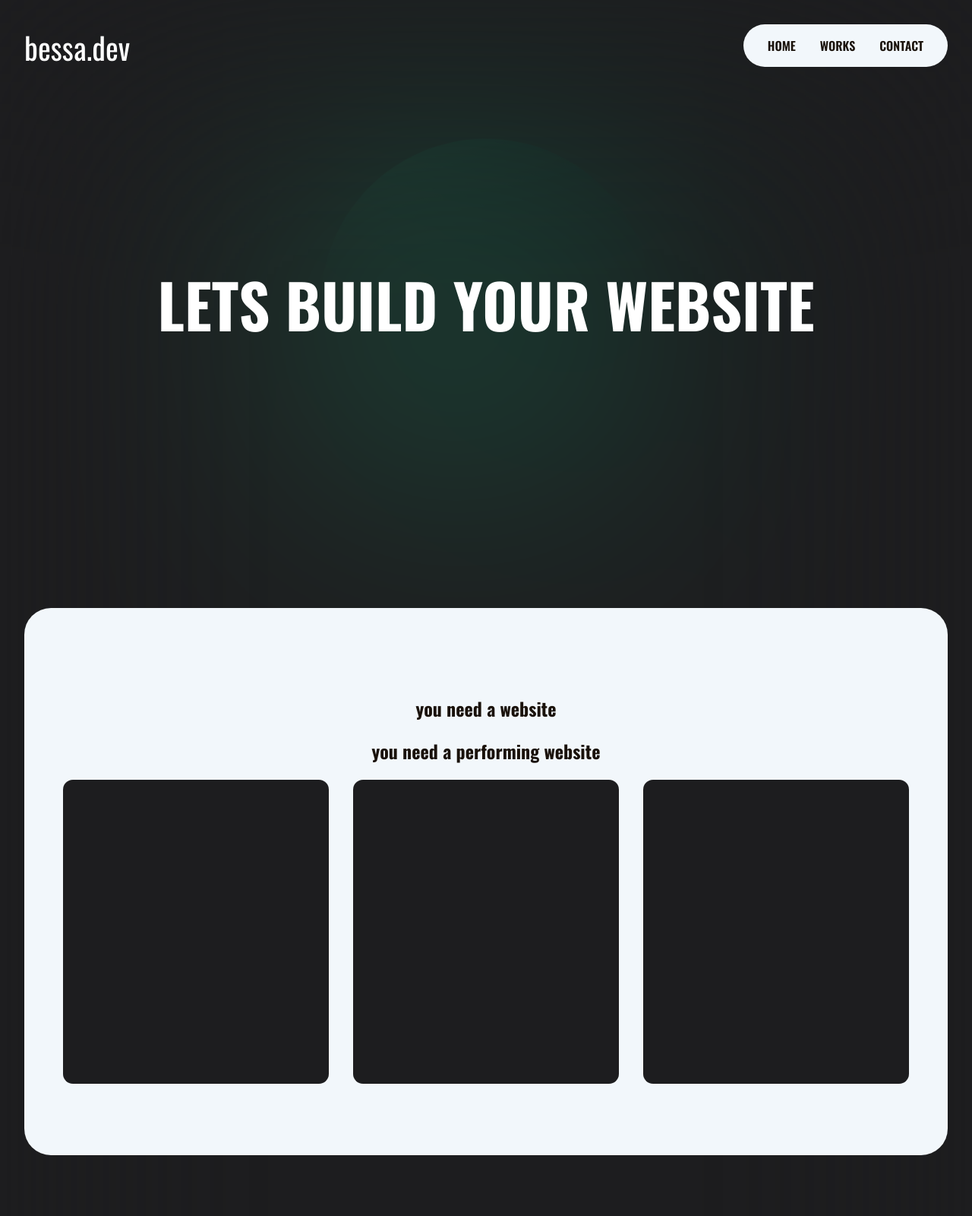
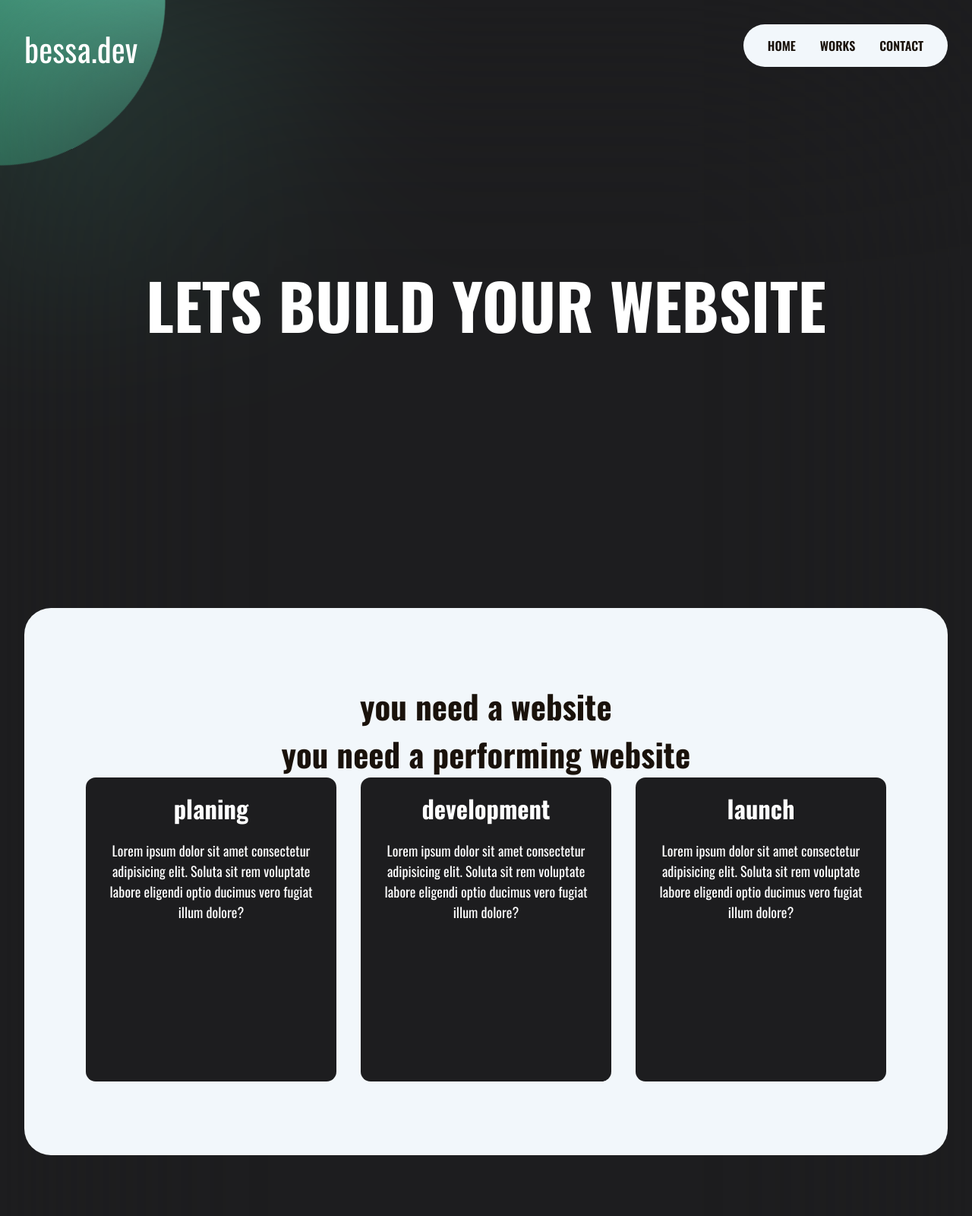
Before and after one commit to rnldbss/bessa-studio-v0.1, a Gatsby site: page / in a window 1280 px wide. Shown: the top 1600 px of the page at 76% size. Built offline with nearby package versions, Linux system fonts and the light colour scheme; Gatsby itself is replaced by a stand-in of ours.

Commit message:
all barebone e flesh from bessa.dev website, lets see if it looks good

```diff
--- a/gatsby-config.js
+++ b/gatsby-config.js
@@ -14,5 +14,10 @@ module.exports = {
     description: `Lets build your website`,
     author: `Ronald Bessa, bessa.creative.dev@gmail.com`,
   },
-  plugins: [],
+
+  plugins: [
+    `gatsby-plugin-image`,
+    `gatsby-plugin-sharp`,
+    `gatsby-transformer-sharp`,
+  ],
 };
--- a/src/components/Blob.js
+++ b/src/components/Blob.js
@@ -1,11 +1,16 @@
-import React, { useEffect, useRef } from "react";
+import React, { useEffect, useRef, useState } from "react";
 import { gsap } from "gsap";
 import { blob } from "../styles/blob.module.css";
 
 const Blob = () => {
+  const [viewportSize, setViewportSize] = useState({
+    width: 0,
+    height: 0,
+  });
+
   const ballRef = useRef(null);
-  const pos = useRef({ x: window.innerWidth / 2, y: window.innerHeight / 2 });
-  const mouse = useRef({ x: pos.current.x, y: pos.current.y });
+  const pos = useRef({ x: 0, y: 0 });
+  const mouse = useRef({ x: 0, y: 0 });
   const speed = 0.04;
 
   const fpms = 60 / 1000;
@@ -26,7 +31,14 @@ const Blob = () => {
       mouse.current.y = e.y;
     };
 
-    window.addEventListener("mousemove", handleMouseMove);
+    if (typeof window !== "undefined") {
+      window.addEventListener("mousemove", handleMouseMove);
+
+      setViewportSize({
+        width: window.innerWidth,
+        height: window.innerHeight,
+      });
+    }
 
     const updateAnimation = (time, deltaTime) => {
       const delta = deltaTime * fpms;
@@ -40,13 +52,147 @@ const Blob = () => {
 
     gsap.ticker.add(updateAnimation);
 
+    const handleResize = () => {
+      if (typeof window !== "undefined") {
+        setViewportSize({
+          width: window.innerWidth,
+          height: window.innerHeight,
+        });
+      }
+    };
+
+    if (typeof window !== "undefined") {
+      window.addEventListener("resize", handleResize);
+    }
+
     return () => {
-      window.removeEventListener("mousemove", handleMouseMove);
-      gsap.ticker.remove(updateAnimation);
+      if (typeof window !== "undefined") {
+        window.removeEventListener("mousemove", handleMouseMove);
+        gsap.ticker.remove(updateAnimation);
+        window.removeEventListener("resize", handleResize);
+      }
     };
   }, []);
+
+  useEffect(() => {
+    pos.current.x = viewportSize.width / 2;
+    pos.current.y = viewportSize.height / 2;
+  }, [viewportSize]);
 
   return <div className={blob} ref={ballRef} />;
 };
 
 export default Blob;
+
+// const Blob = () => {
+//   const [viewportSize, setViewportSize] = useState({
+//     width: window.innerWidth,
+//     height: window.innerHeight,
+//   });
+
+//   const ballRef = useRef(null);
+//   const pos = useRef({ x: viewportSize.width / 2, y: viewportSize.height / 2 });
+//   const mouse = useRef({ x: pos.current.x, y: pos.current.y });
+//   const speed = 0.04;
+
+//   const fpms = 60 / 1000;
+
+//   useEffect(() => {
+//     gsap.to(ballRef.current, {
+//       rotation: "+=360",
+//       duration: 25,
+//       repeat: -1,
+//     });
+
+//     const ball = ballRef.current;
+//     const xSet = gsap.quickSetter(ball, "x", "px");
+//     const ySet = gsap.quickSetter(ball, "y", "px");
+
+//     const handleMouseMove = (e) => {
+//       mouse.current.x = e.x;
+//       mouse.current.y = e.y;
+//     };
+
+//     window.addEventListener("mousemove", handleMouseMove);
+
+//     const updateAnimation = (time, deltaTime) => {
+//       const delta = deltaTime * fpms;
+//       const dt = 1.0 - Math.pow(1.0 - speed, delta);
+
+//       pos.current.x += (mouse.current.x - pos.current.x) * dt;
+//       pos.current.y += (mouse.current.y - pos.current.y) * dt;
+//       xSet(pos.current.x);
+//       ySet(pos.current.y);
+//     };
+
+//     gsap.ticker.add(updateAnimation);
+
+//     const handleResize = () => {
+//       setViewportSize({
+//         width: window.innerWidth,
+//         height: window.innerHeight,
+//       });
+//     };
+
+//     window.addEventListener("resize", handleResize);
+
+//     return () => {
+//       window.removeEventListener("mousemove", handleMouseMove);
+//       gsap.ticker.remove(updateAnimation);
+//       window.removeEventListener("resize", handleResize);
+//     };
+//   }, []);
+
+//   return <div className={blob} ref={ballRef} />;
+// };
+
+// export default Blob;
+
+// const Blob = () => {
+//   const ballRef = useRef(null);
+//   const pos = useRef({ x: window.innerWidth / 2, y: window.innerHeight / 2 });
+//   const mouse = useRef({ x: pos.current.x, y: pos.current.y });
+//   const speed = 0.04;
+
+//   const fpms = 60 / 1000;
+
+//   useEffect(() => {
+//     gsap.to(ballRef.current, {
+//       rotation: "+=360",
+//       duration: 25,
+//       repeat: -1,
+//     });
+
+//     const ball = ballRef.current;
+//     const xSet = gsap.quickSetter(ball, "x", "px");
+//     const ySet = gsap.quickSetter(ball, "y", "px");
+
+//     const handleMouseMove = (e) => {
+//       mouse.current.x = e.x;
+//       mouse.current.y = e.y;
+//     };
+
+//     window.addEventListener("mousemove", handleMouseMove);
+
+//     const updateAnimation = (time, deltaTime) => {
+//       const delta = deltaTime * fpms;
+//       const dt = 1.0 - Math.pow(1.0 - speed, delta);
+
+//       pos.current.x += (mouse.current.x - pos.current.x) * dt;
+//       pos.current.y += (mouse.current.y - pos.current.y) * dt;
+//       xSet(pos.current.x);
+//       ySet(pos.current.y);
+//     };
+
+//     gsap.ticker.add(updateAnimation);
+
+//     return () => {
+//       window.removeEventListener("mousemove", handleMouseMove);
+//       gsap.ticker.remove(updateAnimation);
+//     };
+//   }, []);
+
+//   return <div className={blob} ref={ballRef} />;
+// };
+
+// export default Blob;
--- a/src/components/Layout.js
+++ b/src/components/Layout.js
@@ -2,7 +2,7 @@ import React from "react";
 import Navbar from "./Navbar";
 import Blob from "./Blob";
 import Footer from "./Footer";
-import { Lenis as ReactLenis, useLenis } from "@studio-freight/react-lenis";
+import { Lenis as ReactLenis } from "@studio-freight/react-lenis";
 
 import "../styles/global.css";
 
--- a/src/components/Services.js
+++ b/src/components/Services.js
@@ -14,9 +14,32 @@ function Services() {
         <h2>you need a performing website</h2>
       </div>
       <div className={cardWrapper}>
-        <div className={card}></div>
-        <div className={card}></div>
-        <div className={card}></div>
+        <div className={card}>
+          <h3>planing</h3>
+          <p>
+            Lorem ipsum dolor sit amet consectetur adipisicing elit. Soluta sit
+            rem voluptate labore eligendi optio ducimus vero fugiat illum
+            dolore?
+          </p>
+        </div>
+        <div className={card}>
+          {" "}
+          <h3>development</h3>
+          <p>
+            Lorem ipsum dolor sit amet consectetur adipisicing elit. Soluta sit
+            rem voluptate labore eligendi optio ducimus vero fugiat illum
+            dolore?
+          </p>
+        </div>
+        <div className={card}>
+          {" "}
+          <h3>launch</h3>
+          <p>
+            Lorem ipsum dolor sit amet consectetur adipisicing elit. Soluta sit
+            rem voluptate labore eligendi optio ducimus vero fugiat illum
+            dolore?
+          </p>
+        </div>
       </div>
     </section>
   );
--- a/src/components/Works.js
+++ b/src/components/Works.js
@@ -30,7 +30,7 @@ function Works() {
               category <br /> retreat
             </p>
           </div>
-          <a href="">VISIT EDENSANCTUARY.SO</a>
+          <a href="https://www.plantcopy.com">VISIT EDENSANCTUARY.SO</a>
         </div>
         <div className={cardImg}></div>
       </div>
@@ -54,7 +54,7 @@ function Works() {
               category <br /> portfolio/blog
             </p>
           </div>
-          <a href="">VISIT PLANTCOPY.COM</a>
+          <a href="https://www.plantcopy.com">VISIT PLANTCOPY.COM</a>
         </div>
         <div className={cardImg}></div>
       </div>
--- a/src/styles/blob.module.css
+++ b/src/styles/blob.module.css
@@ -9,7 +9,7 @@
   aspect-ratio: 1;
   border-radius: 50%;
 
-  background: linear-gradient(to right, #093028, #237a57);
+  background: linear-gradient(to right, #78ffd6, #237a57);
   opacity: 0.8;
   pointer-events: none;
 }
--- a/src/styles/contact.module.css
+++ b/src/styles/contact.module.css
@@ -1,10 +1,24 @@
 .contact {
+  display: flex;
+  justify-content: center;
+  flex-direction: column;
+
   position: relative;
   z-index: 500;
 
-  min-height: 90vh;
+  min-height: 50vh;
   margin: 0 2rem;
+  padding: 5vw;
 
   border-radius: 35px;
   background-color: var(--color-secondary-dark);
 }
+
+.contact > h2,
+h3 {
+  margin: 0;
+}
+
+.contact > h3 {
+  font-size: var(--step-5);
+}
--- a/src/styles/footer.module.css
+++ b/src/styles/footer.module.css
@@ -12,7 +12,7 @@
 
 .logo > span {
   margin-right: 1rem;
-  font-size: 2.5rem;
+  font-size: var(--step-2);
 }
 
 .social {
--- a/src/styles/global.css
+++ b/src/styles/global.css
@@ -9,11 +9,16 @@
 :root {
   --color-primary-dark: #1d1d1f;
   --color-secondary-dark: #f2f7fb;
-  --color-terciary-dark: #09080890;
+  --color-terciary-dark: #09080894;
   --color-text-primary-dark: #ffffff;
   --color-text-secondary-dark: #1a120b;
 
   --font-primary: "Oswald";
+
+  --step-5: clamp(2.8rem, calc(2.01rem + 3.96vw), 5.72rem);
+  --step-2: clamp(1.62rem, calc(1.26rem + 1.78vw), 2.93rem);
+  --step-1: clamp(1.35rem, calc(1.1rem + 1.24vw), 2.03rem);
+  --step-0: clamp(1.13rem, calc(1.13rem + 0vw), 1.13rem);
 }
 
 html {
@@ -47,6 +52,22 @@ a {
   font-family: var(--font-primary);
 }
 
+h1 {
+  font-size: var(--step-5);
+}
+
+h2 {
+  font-size: var(--step-2);
+}
+
+h3 {
+  font-size: var(--step-1);
+}
+
+p {
+  font-size: var(--step-0);
+}
+
 .blur {
   height: 100%;
   width: 100%;
--- a/src/styles/hero.module.css
+++ b/src/styles/hero.module.css
@@ -13,6 +13,5 @@
 }
 
 .kicker {
-  font-size: 5rem;
   color: var(--color-text-primary-dark);
 }
--- a/src/styles/navbar.module.css
+++ b/src/styles/navbar.module.css
@@ -16,7 +16,7 @@
   margin-inline-start: 2rem;
 
   color: var(--color-text-primary-dark);
-  font-size: 2.5rem;
+  font-size: var(--step-2);
 }
 
 .links {
--- a/src/styles/services.module.css
+++ b/src/styles/services.module.css
@@ -18,17 +18,54 @@
   text-align: center;
 }
 
+.servicesTitle > h2 {
+  margin: 0;
+}
+
 .cardWrapper {
   display: flex;
   gap: 2rem;
   justify-content: center;
   align-items: center;
+  flex-wrap: wrap;
 }
 
 .card {
-  width: 350px;
+  flex: 1 1 300px;
+
+  position: relative;
+  max-width: 330px;
   height: 400px;
+  padding: 1rem;
 
   border-radius: 13px;
   background-color: var(--color-primary-dark);
+
+  color: var(--color-text-primary-dark);
+  text-align: center;
+  transition: transform 600ms ease;
 }
+
+.card:hover {
+  transform: translateY(-3px);
+}
+
+.card:after {
+  position: absolute;
+  left: 1px;
+  top: 65%;
+  content: "";
+  z-index: 600;
+
+  height: 100px;
+  width: 1.5px;
+  transition: top 600ms ease, opacity 600ms ease;
+
+  opacity: 0;
+  background: linear-gradient(transparent, #56ab2f, transparent);
+}
+
+.card:hover:after {
+  top: 15%;
+  opacity: 1;
+}
--- a/src/styles/works.module.css
+++ b/src/styles/works.module.css
@@ -16,6 +16,7 @@
 .card {
   display: flex;
   align-items: center;
+  flex-wrap: wrap;
 
   width: 80%;
 
@@ -23,9 +24,8 @@
 }
 
 .cardText {
-  flex: 1 1 50%;
+  flex: 1 1 336px;
 
-  max-height: 280px;
   padding: 1rem;
 
   border-radius: 15px 0 0 15px;
@@ -41,9 +41,9 @@
 }
 
 .cardImg {
-  flex: 1 1 50%;
+  flex: 1 1 336px;
 
-  min-height: 300px;
+  min-height: 400px;
 
   border-radius: 15px;
   background-color: darkolivegreen;
```
